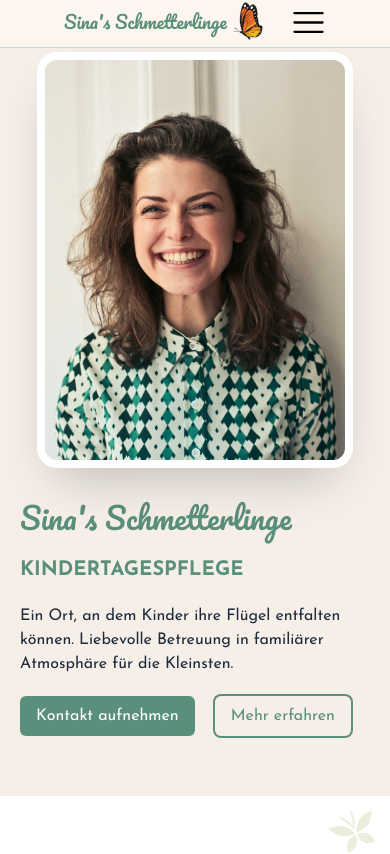
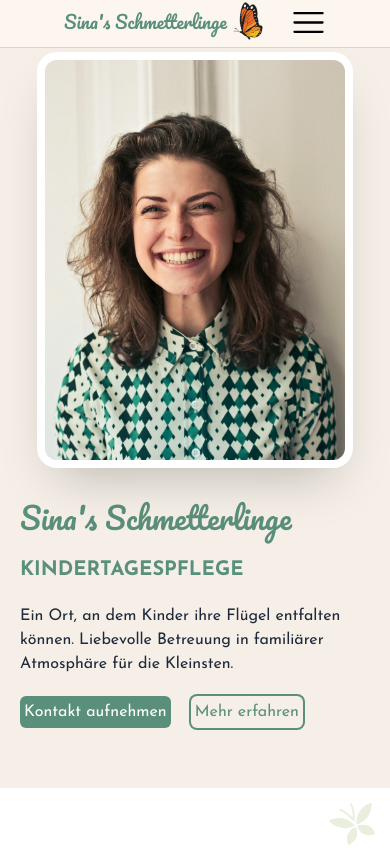
Before and after one commit to alexanderklass/sina_project_v2, a Next.js app: page /sina_project/home in a window 390 px wide. Shown: the top 854 px of the page. Built offline with nearby package versions, Linux system fonts and the light colour scheme; what tailwindcss-animated would draw is missing.

Commit message:
updating button in responsive design

```diff
--- a/src/app/components/Button.tsx
+++ b/src/app/components/Button.tsx
@@ -16,7 +16,7 @@ export default function Button({ text, href, className, icon, newTab, ...props }
             {...props}
             target={newTab ? '_blank' : '_self'}
             href={href || '#'}
-            className={`${className} ${icon && 'gap-x-2'} flex flex-row items-center justify-center cursor-pointer transition-all rounded-md px-4 py-2`}
+            className={`${className} ${icon && 'gap-x-2'} flex flex-row items-center justify-center cursor-pointer transition-all rounded-md sm:px-4 px-1 py-1 sm:py-2`}
         >
             {icon}
             <FontText>{text}</FontText>
```
